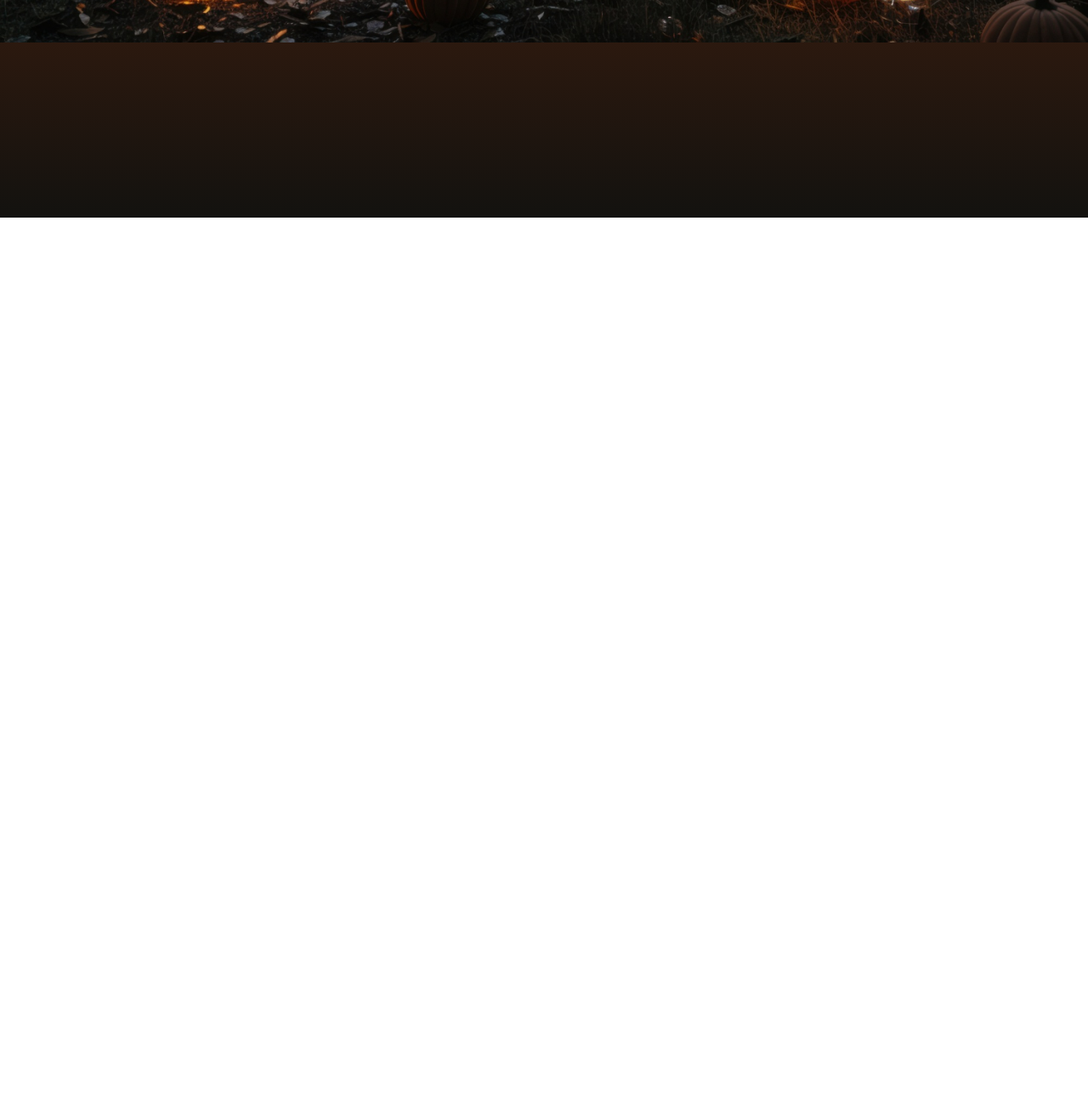
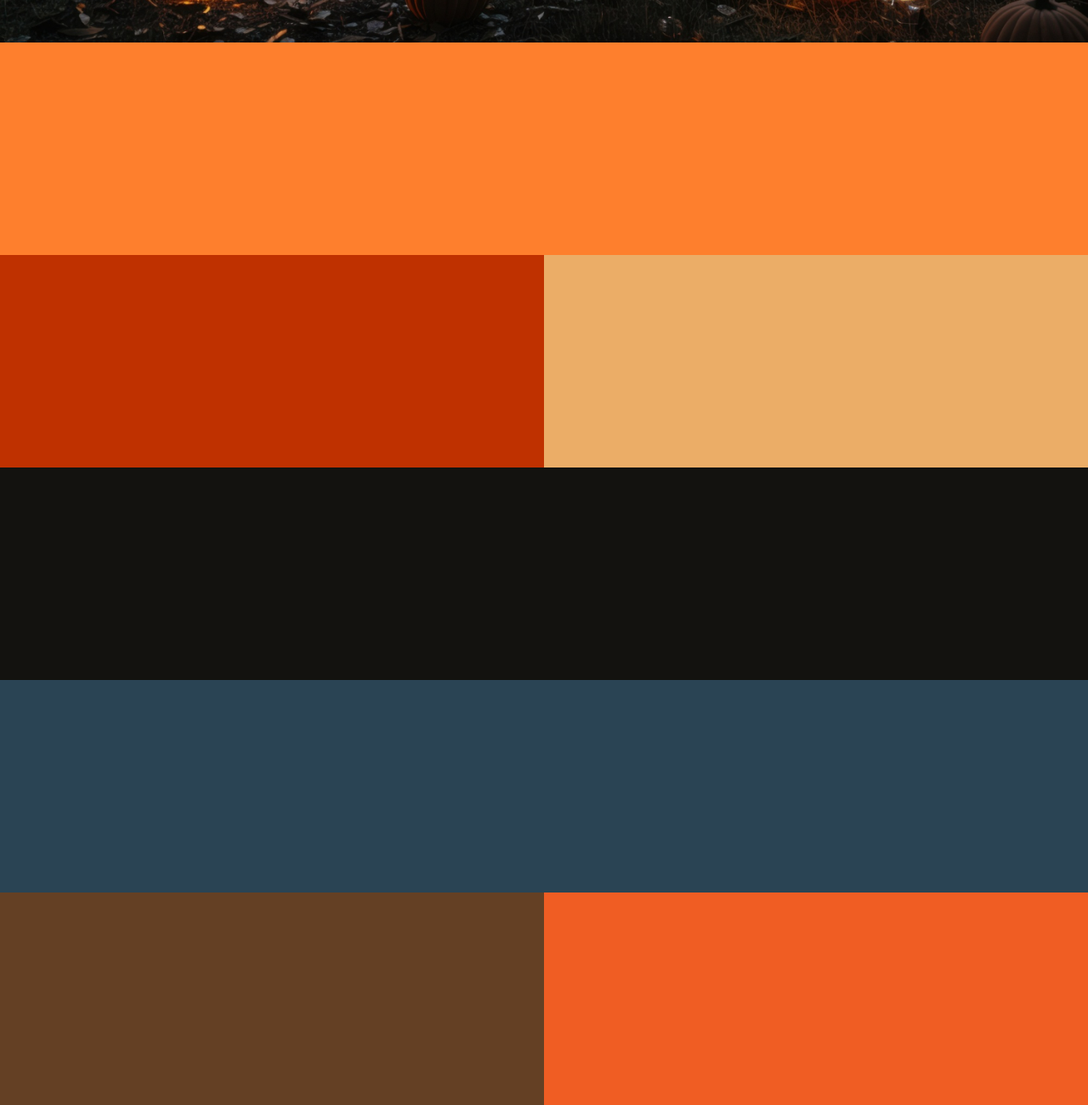
Before and after one commit to Criptyc-ops/halloween-project-, a plain HTML site: page index.html in a window 1280 px wide. Shown: the part 544-1844 px from the top of the page at 85% size. Before the commit the page ends 800 px from the top, so only its background shows below. Drawn offline with Linux system fonts and the light colour scheme; a web font is replaced by a local one.

Commit message:
commit dis stuff

```diff
--- a/index.html
+++ b/index.html
@@ -20,6 +20,22 @@
                 </ul>
                 </nav>
         </header>
-       <div id="hero">
+       <div id="hero" class="hero">
+        <h2 class="hero-title">
+                Welcome to halloween 2024
+        </h2>
+        </div>
+        <main class="container">
+            <div class="one"></div>
+            <div class="two"></div>
+            <div class="three"></div>
+            <div class="four"></div>
+            <div class="five"></div>
+            <div class="six"></div>
+            <div class="seven"></div>
+        </main>
+        <footer>
+
+        </footer>
     </body>
 </html>
--- a/styles.css
+++ b/styles.css
@@ -83,10 +83,68 @@ a{
     min-height:500px;
     background-position-y: bottom;
 }
+.hero{
+    display: flex;
+    align-items: center;
+    justify-content: center;
+}
+.hero h2{
+    color:#bf3100;
+    font-size:1.8rem;
+    text-shadow: 2px 2px 6px #FFF;
+    font-family: "Nosifer", sans-serif;
+    text-align: center;
+
+
+}
+
 /*------ Responsive images ------*/
 
 img {
     width:100%;
+}
+/*------ end Responsive images ------*/
+/*=====================================
+        CSS GRID RULES
+=====================================*/
+.container {
+    display:grid;
+}
+
+
+.one {
+    min-height: 250px;
+    background-color: #FE7F2D;
+}
+
+.two {
+    min-height: 250px;
+    background-color: #bf3100;
+}
+
+.three {
+    min-height: 250px;
+    background-color: #EBAD67;
+}
+
+.four {
+    min-height: 250px;
+    background-color: #13120F;
+}
+
+.five {
+    min-height: 250px;
+    background-color: #2a4454;
+}
+
+.six {
+    min-height: 250px;
+    background-color: #644024;
+}
+
+.seven {
+    min-height: 250px;
+    background-color: #F05D23;
 }
 
 /*------ Tablet media Query ------*/
@@ -104,6 +162,47 @@ img {
         max-width: 1150px;
     }
 }
+}
+#hero {
+    min-height:500px;
+}
+.hero h2 {
+    font-size:2.1rem;
+}
+.container {
+    grid-template-columns: 1fr 1fr ;
+    grid-auto-rows: minmax(100px, auto);
+}
+.one {
+    grid-column: 1 / 3;
+}
+.two{
+    grid-column: 1/2
+     ;grid-row: 2/4;
+
+}
+.three{
+    grid-column: 2/3
+     ;grid-row: 2/4;
+
+}
+.four{
+    grid-column: 1/3
+
+}
+.five{
+    grid-column: 1/3
+
+}
+.six{
+    grid-column: 1/2
+
+
+}
+.seven{
+    grid-column: 2/3
+
+
 }
 /*------ End of tablet media query ------*/
 
```
